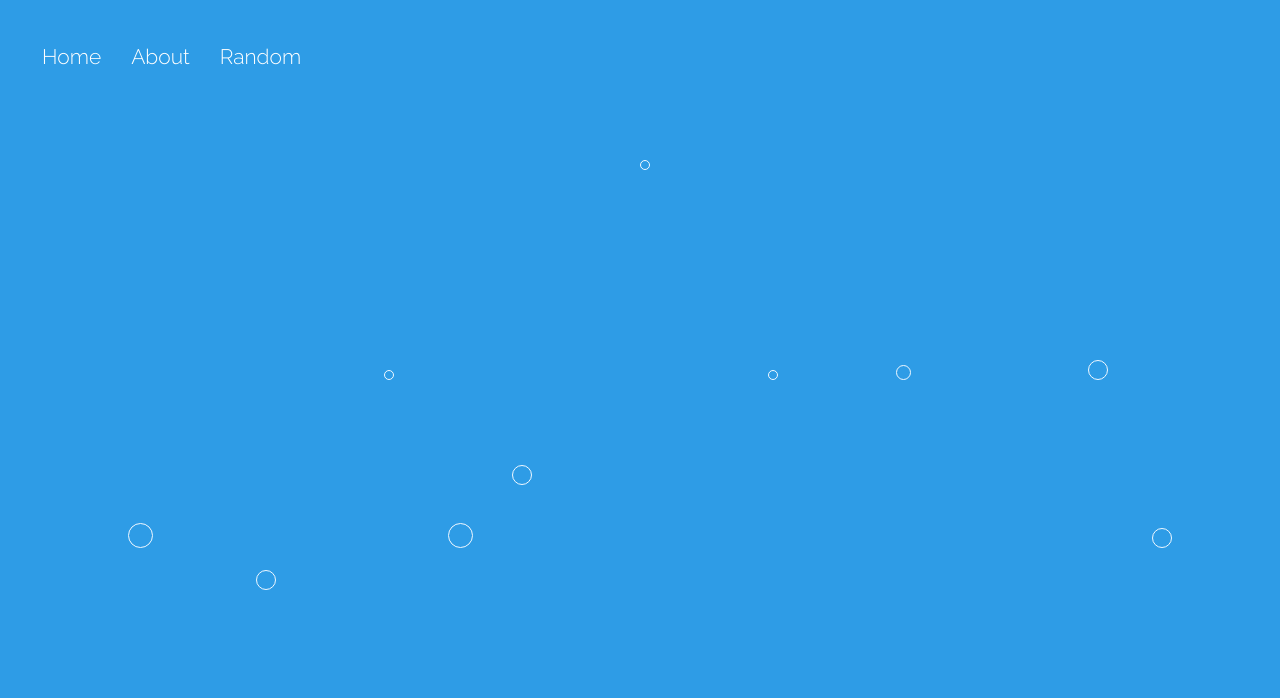
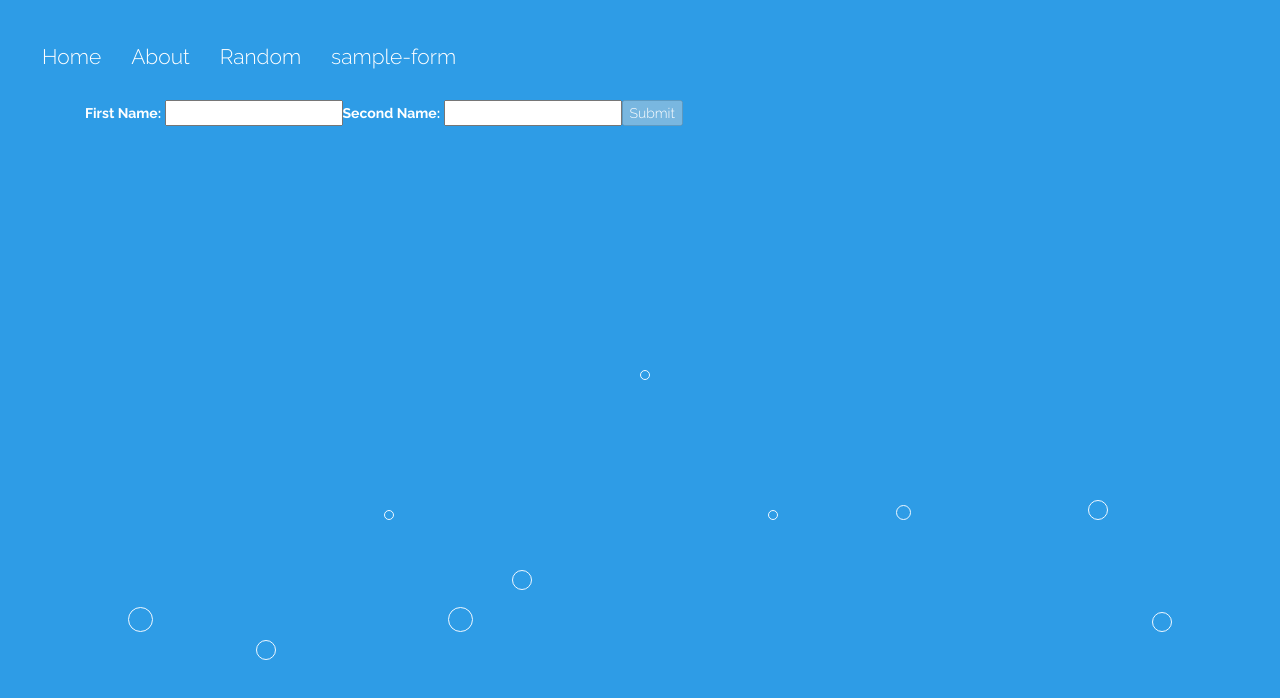
Before and after one commit to lucifer-akshat/angular-Todo-facts, an Angular app: page /sampleform in a window 1280 px wide. Before the commit this address led to /. Shown: the top 698 px of the page. Built offline with nearby package versions, Linux system fonts and the light colour scheme.

Commit message:
Route added for forms

```diff
--- a/src/app/app-routing.module.ts
+++ b/src/app/app-routing.module.ts
@@ -3,6 +3,7 @@ import { Routes, RouterModule } from '@angular/router';
 import { HomeComponent } from "./home/home.component";
 import { AboutComponent } from "./about/about.component";
 import {AnimalsComponent} from './animals/animals.component';
+import { FormUseComponent } from './form-use/form-use.component';
 
 const routes: Routes = [
 
@@ -17,6 +18,10 @@ const routes: Routes = [
   {
     path: 'randomText',
     component: AnimalsComponent
+  },
+  {
+    path: 'sampleform',
+    component: FormUseComponent
   }
 
 ];
--- a/src/app/app.component.html
+++ b/src/app/app.component.html
@@ -8,6 +8,9 @@
   </li>
   <li>
     <a routerLink="randomText">Random</a>
+  </li>
+  <li>
+    <a routerLink="sampleform">sample-form</a>
   </li>
 </ul>
 <div class="bubble-1"></div>
--- a/src/app/form-use/form-use.component.html
+++ b/src/app/form-use/form-use.component.html
@@ -1,15 +1,15 @@
 <div class="container">
   <div class="col-md-12">
-    <form [formGroup]="profileForm" (ngSubmit) = "onSubmit()">
+    <form [formGroup]="profileForm" (ngSubmit) = "onSubmit(profileForm)">
       <label>
         First Name:
-        <input type="text" formControlName ="firstName">
+        <input type="text" formControlName ="firstName" style="color:black;">
       </label>
       <label>
         Second Name:
-        <input type="text" formControlName ="secondName">
+        <input type="text" formControlName ="secondName" style="color:black;" required>
       </label>
-      <input type="button" value="Submit">
+      <button type="submit" [disabled]="!profileForm.valid">Submit</button>
     </form>
   </div>
 </div>
--- a/src/app/form-use/form-use.component.ts
+++ b/src/app/form-use/form-use.component.ts
@@ -8,24 +8,19 @@ import { FormGroup, FormControl } from '@angular/forms';
 })
 
 export class FormUseComponent implements OnInit {
-  profileForm:any;
+  profileForm = new FormGroup({
+    firstName: new FormControl(''),
+    secondName: new FormControl(''),
+  });
 
   constructor() {
-    this.profileForm = new FormGroup({
-      firstName: new FormControl(''),
-      secondName: new FormControl(''),
-    });
   }
 
   ngOnInit() {
-    // this.profileForm = new FormGroup({
-    //   firstName: new FormControl(''),
-    //   secondName: new FormControl(''),
-    // })
   }
 
-  onSubmit() {
-    console.log(this.profileForm, 'profileFormData');
+  onSubmit(data) {
+    console.log(this.profileForm.value, 'profileFormData');
   }
 
 }
```
